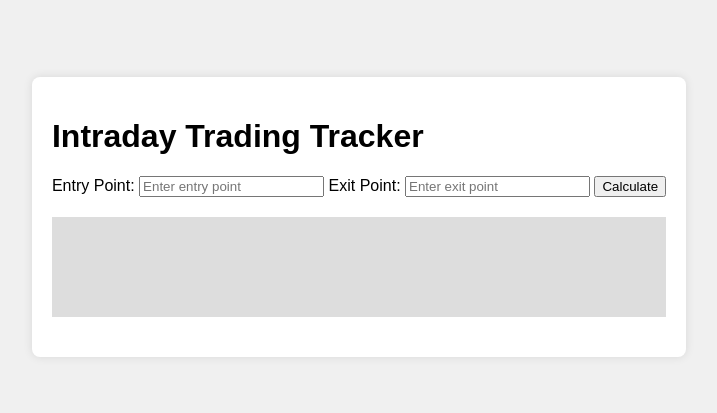
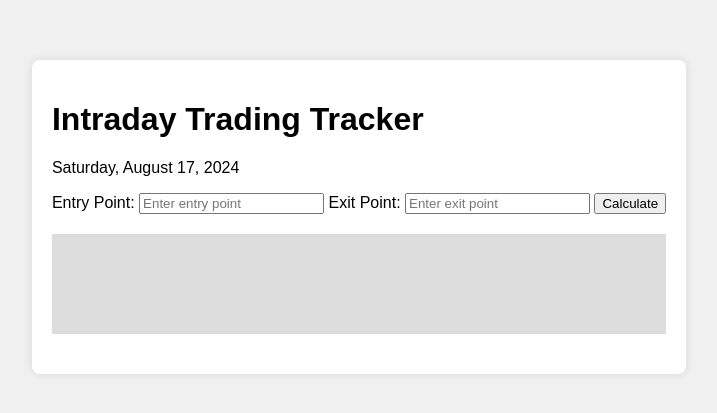
Before and after one commit to rk-3131/Trading_Page, a plain HTML site: page index.html in a window 1280 px wide. Shown: the part 191-604 px from the top of the page, without its empty margins (281-998 px from the left). Drawn offline with Linux system fonts and the light colour scheme.

Commit message:
date updated

```diff
--- a/index.html
+++ b/index.html
@@ -8,7 +8,10 @@
 </head>
 <body>
     <div class="container">
-        <h1>Intraday Trading Tracker</h1>
+        <header>
+            <h1>Intraday Trading Tracker</h1>
+            <p id="currentDate"></p> <!-- This is where the date will be displayed -->
+        </header>
         <div class="input-section">
             <label for="entryPoint">Entry Point:</label>
             <input type="number" id="entryPoint" placeholder="Enter entry point">
--- a/script.js
+++ b/script.js
@@ -1,3 +1,13 @@
+// Function to display the current date
+function displayCurrentDate() {
+    const currentDate = new Date();
+    const dateString = currentDate.toLocaleDateString('en-US', {
+        weekday: 'long', year: 'numeric', month: 'long', day: 'numeric'
+    });
+    document.getElementById('currentDate').textContent = dateString;
+}
+
+// Function to calculate profit or loss
 function calculateProfitLoss() {
     const entryPoint = parseFloat(document.getElementById('entryPoint').value);
     const exitPoint = parseFloat(document.getElementById('exitPoint').value);
@@ -29,3 +39,6 @@ function calculateProfitLoss() {
         profitLoss.className = '';
     }
 }
+
+// Call the function to display the date when the page loads
+window.onload = displayCurrentDate;
```
